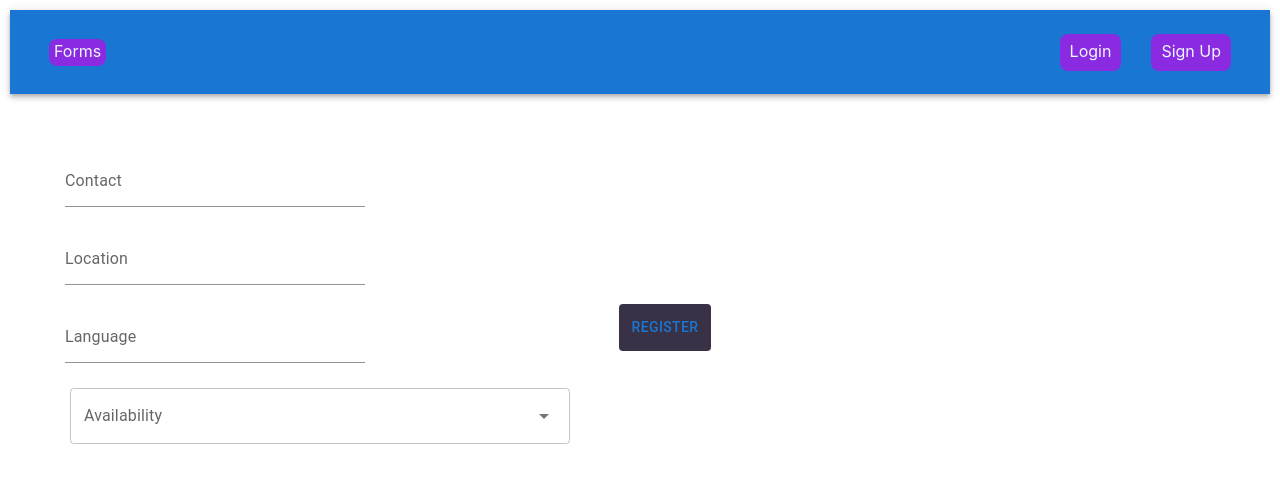
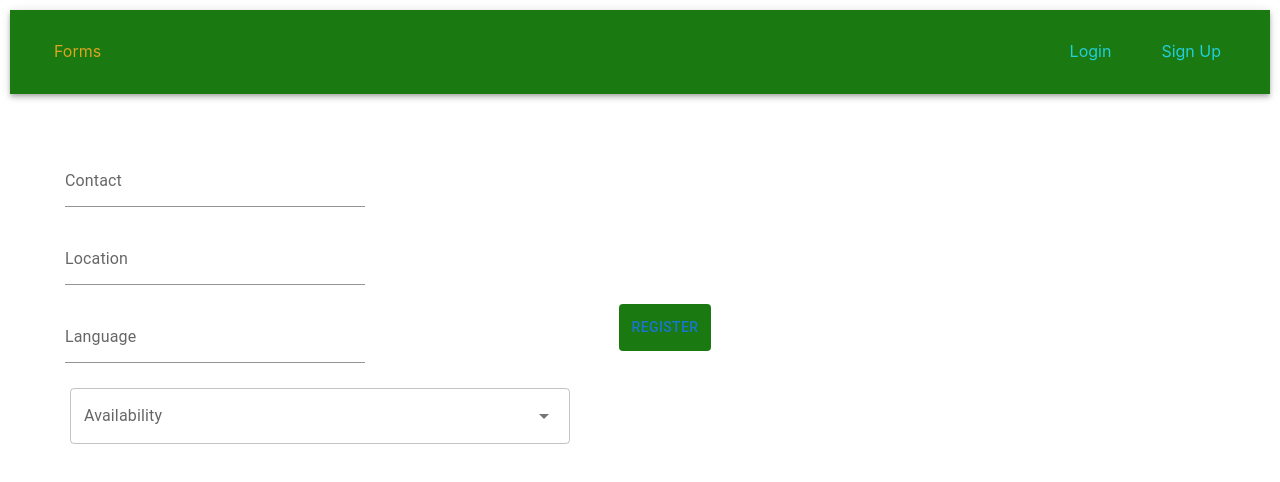
Before and after one commit to Lucky-Yadav/Tach-For-India-Assignment, a React (Create React App) app in the folder frontend/: page /forms in a window 1280 px wide. Shown: the top 482 px of the page. Built offline with nearby package versions, Linux system fonts and the light colour scheme.

Commit message:
update css

```diff
--- a/frontend/src/App.css
+++ b/frontend/public/App.css
@@ -10,12 +10,11 @@
 }
 a {
   text-decoration: none;
-  color: aliceblue;
+  color: #daa520;
   padding: 5px;
   margin: 5px;
   border-radius: 8px;
   padding-top: 2px;
-  background-color: blueviolet;
 }
 .registration {
   display: flex;
@@ -23,6 +22,10 @@ a {
 }
 div {
   padding: 5px;
+}
+.Navbar {
+  background-color: #1a7911;
+  color: #24cedb;
 }
 .forminput {
   gap: 20px;
@@ -39,7 +42,8 @@ div {
 .submit {
   margin: auto;
   vertical-align: middle;
-  background-color: rgb(57, 50, 70);
+  color: #24cedb;
+  background: #1a7911;
   border-radius: 4px;
   max-width: max-content;
 }
--- a/frontend/public/index.html
+++ b/frontend/public/index.html
@@ -18,6 +18,6 @@
   <body>
     <noscript>You need to enable JavaScript to run this app.</noscript>
     <div id="root"></div>
-
   </body>
+  <link rel="stylesheet" href="./App.css" />
 </html>
--- a/frontend/src/App.js
+++ b/frontend/src/App.js
@@ -1,4 +1,4 @@
-import "./App.css";
+// import "./App.css";
 import Navbar from "./components/Navbar";
 import { Route, Routes } from "react-router-dom";
 import Login from "./components/Login";
--- a/frontend/src/components/Home.jsx
+++ b/frontend/src/components/Home.jsx
@@ -1,5 +1,5 @@
-import { Button,  } from '@mui/material';
-import React, {  useState } from 'react'
+import { Button } from "@mui/material";
+import React, { useState } from "react";
 import { useSelector } from "react-redux";
 import axios from "axios";
 
@@ -12,7 +12,7 @@ const Home = () => {
   const [volunteerbylocation, setvolunteerbylocation] = useState([]);
   const [isclicked, setisclicked] = useState("");
 
-  const checkvolunteer = (language,location) => {
+  const checkvolunteer = (language, location) => {
     console.log("check");
     const getlist = () => {
       console.log(1);
@@ -27,12 +27,12 @@ const Home = () => {
         console.log(res.data.volunteerlistbylocation);
       });
     };
-    getlist()
-  }
-  const handleclick = (language,location,Id) => {
-    checkvolunteer(language, location)
-    setisclicked(Id)
-  }
+    getlist();
+  };
+  const handleclick = (language, location, Id) => {
+    checkvolunteer(language, location);
+    setisclicked(Id);
+  };
   return (
     <div>
       <h3> Name :- {username}</h3>
@@ -51,8 +51,9 @@ const Home = () => {
                   : ""}
               </p>
               <p>Location : {classroom.location}</p>
-              <div className="submit">
+              <div>
                 <Button
+                  className="submit"
                   onClick={() =>
                     handleclick(
                       classroom.languageRequirement,
@@ -68,7 +69,7 @@ const Home = () => {
             {volunteerbylanguage.length > 0 ? (
               <div
                 className={`right ${
-                  isclicked == classroom.classroomID ? "" : "hidden"
+                  isclicked === classroom.classroomID ? "" : "hidden"
                 } `}
               >
                 <div className="language">
@@ -101,7 +102,7 @@ const Home = () => {
             ) : (
               <p
                 className={` ${
-                  isclicked == classroom.classroomID ? "" : "hidden"
+                  isclicked === classroom.classroomID ? "" : "hidden"
                 } `}
               >
                 No volunteers Found
@@ -112,6 +113,6 @@ const Home = () => {
       </div>
     </div>
   );
-}
+};
 
-export default Home
+export default Home;
--- a/frontend/src/components/Navbar.jsx
+++ b/frontend/src/components/Navbar.jsx
@@ -1,4 +1,4 @@
-import  React,{ useEffect } from "react";
+import React, { useEffect } from "react";
 import AppBar from "@mui/material/AppBar";
 import Box from "@mui/material/Box";
 import Toolbar from "@mui/material/Toolbar";
@@ -11,7 +11,6 @@ import { loginloading, sucessLogin } from "../store/auth/action";
 import { logoutsuccess } from "../store/auth/action";
 
 const Navbar = () => {
-
   useEffect(() => {
     let logindata = JSON.parse(localStorage.getItem("logindata"));
     if (logindata) {
@@ -25,9 +24,8 @@ const Navbar = () => {
         console.log(res, token);
       });
     }
-
-  }, [])
-
+    // eslint-disable-next-line
+  }, []);
 
   const token = useSelector((state) => state.auth.token);
 
@@ -37,10 +35,16 @@ const Navbar = () => {
     dispatch(logoutsuccess());
   };
   return (
-    <AppBar position="static">
+    <AppBar position="static" className="Navbar">
       <Container maxWidth="xl">
         <Toolbar disableGutters>
-          <Box sx={{ flexGrow: 1, display: { xs: "none", md: "flex" } }}>
+          <Box
+            style={{ cursor: "pointer", color: "#24cedb" }}
+            sx={{
+              flexGrow: 1,
+              display: { xs: "none", md: "flex" },
+            }}
+          >
             {token ? (
               <>
                 <Link to={"/"}>Administrator</Link>
@@ -49,8 +53,6 @@ const Navbar = () => {
             ) : (
               <Link to={"/forms"}> Forms </Link>
             )}
-
-
           </Box>
           {token ? (
             <Box
@@ -63,12 +65,18 @@ const Navbar = () => {
           ) : (
             <div className="registration">
               <Link to="/login">
-                <Box style={{ cursor: "pointer" }} sx={{ flexGrow: 0 }}>
+                <Box
+                  style={{ cursor: "pointer", color: "#24cedb" }}
+                  sx={{ flexGrow: 0 }}
+                >
                   Login
                 </Box>
               </Link>
               <Link to="/signup">
-                <Box style={{ cursor: "pointer" }} sx={{ flexGrow: 0 }}>
+                <Box
+                  style={{ cursor: "pointer", color: "#24cedb" }}
+                  sx={{ flexGrow: 0 }}
+                >
                   Sign Up
                 </Box>
               </Link>
--- a/frontend/src/index.js
+++ b/frontend/src/index.js
@@ -2,7 +2,6 @@ import React from "react";
 import ReactDOM from "react-dom/client";
 import "./index.css";
 import App from "./App";
-import reportWebVitals from "./reportWebVitals";
 import { BrowserRouter } from "react-router-dom";
 import { Provider } from "react-redux";
 import { store } from "./store/store";
--- a/frontend/src/store/store.js
+++ b/frontend/src/store/store.js
@@ -6,4 +6,4 @@ const rootReducer = combineReducers({
     auth: authReducer
 })
 
-export const store = createStore(rootReducer, compose(applyMiddleware(thunk),window.__REDUX_DEVTOOLS_EXTENSION__ && window.__REDUX_DEVTOOLS_EXTENSION__() ));
+export const store = createStore(rootReducer, compose(applyMiddleware(thunk) ));
```
Also changed, not shown: frontend/src/components/Signup.jsx (+8 -5 lines), 1 other file (tests, documents, lock files or other folders). Lines whose indentation alone changed are shown as unchanged.
